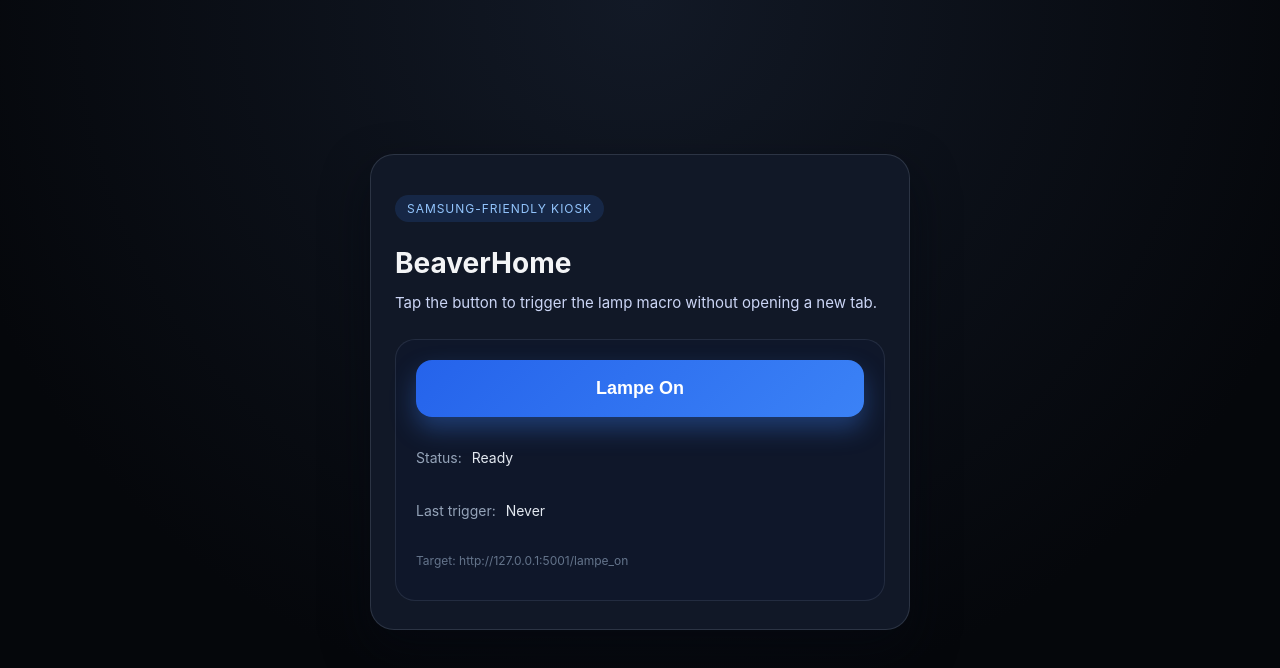
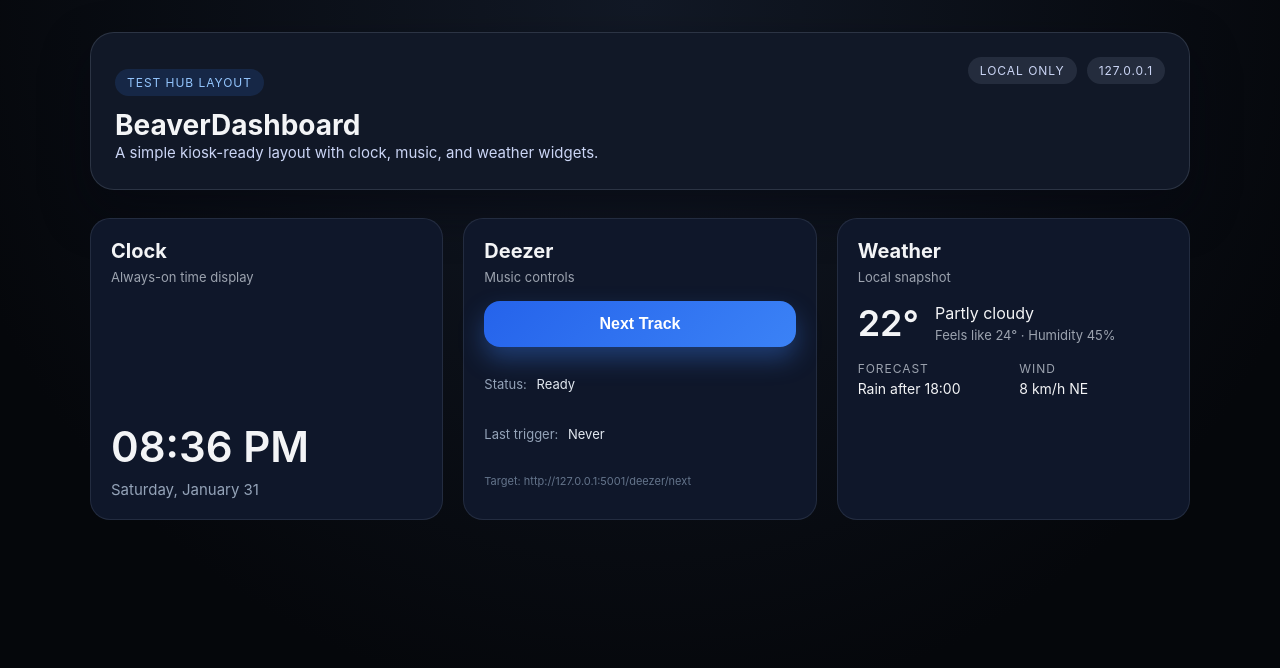
Before and after one commit to remiguillette/BeaverHome, a React (Vite) app: page / in a window 1280 px wide. Shown: the top 668 px of the page. Built offline with nearby package versions, Linux system fonts and the light colour scheme; the HTML template or start-up script is replaced by a standard one.

Commit message:
Create dashboard layout with widgets

```diff
--- a/src/App.tsx
+++ b/src/App.tsx
@@ -1,96 +1,9 @@
-import { useMemo, useState } from "react";
-
-const LAMP_URL = "http://127.0.0.1:5001/lampe_on";
-const COOLDOWN_MS = 400;
-const REQUEST_TIMEOUT_MS = 1200;
-
-function buildTriggerUrl(baseUrl: string) {
-  const url = new URL(baseUrl);
-  url.searchParams.set("_", Date.now().toString());
-  return url.toString();
-}
+import { BeaverDashboard } from "./components/BeaverDashboard";
 
 export default function App() {
-  const [status, setStatus] = useState("Ready");
-  const [lastTriggered, setLastTriggered] = useState<string | null>(null);
-  const [isCoolingDown, setIsCoolingDown] = useState(false);
-
-  const formattedLastTriggered = useMemo(() => {
-    if (!lastTriggered) {
-      return "Never";
-    }
-    return new Date(lastTriggered).toLocaleTimeString();
-  }, [lastTriggered]);
-
-  const triggerLamp = () => {
-    if (isCoolingDown) {
-      return;
-    }
-
-    setStatus("Sending trigger...");
-    setIsCoolingDown(true);
-
-    const img = new Image();
-    img.decoding = "async";
-    let done = false;
-    const finish = (message: string) => {
-      if (done) {
-        return;
-      }
-      done = true;
-      setStatus(message);
-      setLastTriggered(new Date().toISOString());
-    };
-
-    img.onload = () => {
-      finish("Trigger sent.");
-    };
-    img.onerror = () => {
-      finish("Trigger sent (no response).");
-    };
-    img.src = buildTriggerUrl(LAMP_URL);
-
-    window.setTimeout(() => {
-      finish("Trigger sent (timeout).");
-    }, REQUEST_TIMEOUT_MS);
-
-    window.setTimeout(() => {
-      setIsCoolingDown(false);
-    }, COOLDOWN_MS);
-  };
-
   return (
     <div className="app">
-      <main className="card">
-        <header className="card__header">
-          <p className="badge">Samsung-friendly kiosk</p>
-          <h1>BeaverHome</h1>
-          <p className="subtitle">
-            Tap the button to trigger the lamp macro without opening a new tab.
-          </p>
-        </header>
-
-        <section className="panel">
-          <button
-            className="action-button"
-            type="button"
-            onClick={triggerLamp}
-            disabled={isCoolingDown}
-          >
-            {isCoolingDown ? "Please wait..." : "Lampe On"}
-          </button>
-
-          <div className="status">
-            <p>
-              <span>Status:</span> {status}
-            </p>
-            <p>
-              <span>Last trigger:</span> {formattedLastTriggered}
-            </p>
-            <p className="hint">Target: {LAMP_URL}</p>
-          </div>
-        </section>
-      </main>
+      <BeaverDashboard />
     </div>
   );
 }
--- /dev/null
+++ b/src/components/BeaverDashboard.tsx
@@ -0,0 +1,29 @@
+import { ClockWidget } from "./widgets/ClockWidget";
+import { DeezerWidget } from "./widgets/DeezerWidget";
+import { WeatherWidget } from "./widgets/WeatherWidget";
+
+export function BeaverDashboard() {
+  return (
+    <div className="dashboard">
+      <header className="dashboard__header">
+        <div>
+          <p className="badge">Test hub layout</p>
+          <h1>BeaverDashboard</h1>
+          <p className="subtitle">
+            A simple kiosk-ready layout with clock, music, and weather widgets.
+          </p>
+        </div>
+        <div className="dashboard__status">
+          <span className="status-pill">Local only</span>
+          <span className="status-pill">127.0.0.1</span>
+        </div>
+      </header>
+
+      <section className="dashboard__grid">
+        <ClockWidget />
+        <DeezerWidget />
+        <WeatherWidget />
+      </section>
+    </div>
+  );
+}
--- /dev/null
+++ b/src/components/widgets/ClockWidget.tsx
@@ -0,0 +1,38 @@
+import { useEffect, useState } from "react";
+
+function formatTime(date: Date) {
+  return date.toLocaleTimeString(undefined, {
+    hour: "2-digit",
+    minute: "2-digit",
+  });
+}
+
+function formatDate(date: Date) {
+  return date.toLocaleDateString(undefined, {
+    weekday: "long",
+    month: "long",
+    day: "numeric",
+  });
+}
+
+export function ClockWidget() {
+  const [now, setNow] = useState(() => new Date());
+
+  useEffect(() => {
+    const interval = window.setInterval(() => setNow(new Date()), 1000);
+    return () => window.clearInterval(interval);
+  }, []);
+
+  return (
+    <article className="widget-card widget-card--clock">
+      <header>
+        <h2>Clock</h2>
+        <p className="widget-subtitle">Always-on time display</p>
+      </header>
+      <div className="clock">
+        <span className="clock__time">{formatTime(now)}</span>
+        <span className="clock__date">{formatDate(now)}</span>
+      </div>
+    </article>
+  );
+}
--- /dev/null
+++ b/src/components/widgets/DeezerWidget.tsx
@@ -0,0 +1,89 @@
+import { useMemo, useState } from "react";
+
+const DEEZER_NEXT_URL = "http://127.0.0.1:5001/deezer/next";
+const COOLDOWN_MS = 400;
+const REQUEST_TIMEOUT_MS = 1200;
+
+function buildTriggerUrl(baseUrl: string) {
+  const url = new URL(baseUrl);
+  url.searchParams.set("_", Date.now().toString());
+  return url.toString();
+}
+
+export function DeezerWidget() {
+  const [status, setStatus] = useState("Ready");
+  const [lastTriggered, setLastTriggered] = useState<string | null>(null);
+  const [isCoolingDown, setIsCoolingDown] = useState(false);
+
+  const formattedLastTriggered = useMemo(() => {
+    if (!lastTriggered) {
+      return "Never";
+    }
+    return new Date(lastTriggered).toLocaleTimeString();
+  }, [lastTriggered]);
+
+  const triggerNext = () => {
+    if (isCoolingDown) {
+      return;
+    }
+
+    setStatus("Sending trigger...");
+    setIsCoolingDown(true);
+
+    const img = new Image();
+    img.decoding = "async";
+    let done = false;
+    const finish = (message: string) => {
+      if (done) {
+        return;
+      }
+      done = true;
+      setStatus(message);
+      setLastTriggered(new Date().toISOString());
+    };
+
+    img.onload = () => {
+      finish("Trigger sent.");
+    };
+    img.onerror = () => {
+      finish("Trigger sent (no response).");
+    };
+    img.src = buildTriggerUrl(DEEZER_NEXT_URL);
+
+    window.setTimeout(() => {
+      finish("Trigger sent (timeout).");
+    }, REQUEST_TIMEOUT_MS);
+
+    window.setTimeout(() => {
+      setIsCoolingDown(false);
+    }, COOLDOWN_MS);
+  };
+
+  return (
+    <article className="widget-card">
+      <header>
+        <h2>Deezer</h2>
+        <p className="widget-subtitle">Music controls</p>
+      </header>
+      <div className="widget-body">
+        <button
+          className="action-button"
+          type="button"
+          onClick={triggerNext}
+          disabled={isCoolingDown}
+        >
+          {isCoolingDown ? "Please wait..." : "Next Track"}
+        </button>
+        <div className="status">
+          <p>
+            <span>Status:</span> {status}
+          </p>
+          <p>
+            <span>Last trigger:</span> {formattedLastTriggered}
+          </p>
+          <p className="hint">Target: {DEEZER_NEXT_URL}</p>
+        </div>
+      </div>
+    </article>
+  );
+}
--- /dev/null
+++ b/src/components/widgets/WeatherWidget.tsx
@@ -0,0 +1,29 @@
+export function WeatherWidget() {
+  return (
+    <article className="widget-card">
+      <header>
+        <h2>Weather</h2>
+        <p className="widget-subtitle">Local snapshot</p>
+      </header>
+      <div className="weather">
+        <div className="weather__summary">
+          <span className="weather__temp">22°</span>
+          <div>
+            <p className="weather__condition">Partly cloudy</p>
+            <p className="weather__meta">Feels like 24° · Humidity 45%</p>
+          </div>
+        </div>
+        <div className="weather__row">
+          <div>
+            <p className="weather__label">Forecast</p>
+            <p className="weather__value">Rain after 18:00</p>
+          </div>
+          <div>
+            <p className="weather__label">Wind</p>
+            <p className="weather__value">8 km/h NE</p>
+          </div>
+        </div>
+      </div>
+    </article>
+  );
+}
--- a/src/index.css
+++ b/src/index.css
@@ -21,19 +21,49 @@ body {
 
 .app {
   min-height: 100vh;
-  display: flex;
-  align-items: center;
-  justify-content: center;
-  padding: 24px 16px 40px;
+  padding: 32px 20px 48px;
 }
 
-.card {
-  width: min(540px, 100%);
+.dashboard {
+  max-width: 1100px;
+  margin: 0 auto;
+  display: flex;
+  flex-direction: column;
+  gap: 28px;
+}
+
+.dashboard__header {
+  display: flex;
+  align-items: flex-start;
+  justify-content: space-between;
+  gap: 24px;
   background: #111827;
   border-radius: 24px;
-  padding: 28px 24px;
-  box-shadow: 0 20px 45px rgba(5, 8, 16, 0.6);
+  padding: 24px;
   border: 1px solid rgba(148, 163, 184, 0.2);
+  box-shadow: 0 20px 45px rgba(5, 8, 16, 0.55);
+}
+
+.dashboard__status {
+  display: flex;
+  gap: 10px;
+  flex-wrap: wrap;
+}
+
+.status-pill {
+  padding: 6px 12px;
+  border-radius: 999px;
+  background: rgba(148, 163, 184, 0.15);
+  color: #cbd5f5;
+  font-size: 12px;
+  text-transform: uppercase;
+  letter-spacing: 0.08em;
+}
+
+.dashboard__grid {
+  display: grid;
+  grid-template-columns: repeat(auto-fit, minmax(240px, 1fr));
+  gap: 20px;
 }
 
 .card__header {
@@ -61,6 +91,11 @@ h1 {
   margin: 0;
 }
 
+h2 {
+  font-size: 20px;
+  margin: 0 0 6px;
+}
+
 .subtitle {
   margin: 0;
   color: #cbd5f5;
@@ -68,12 +103,47 @@ h1 {
   line-height: 1.5;
 }
 
-.panel {
-  margin-top: 24px;
+.widget-subtitle {
+  margin: 0;
+  color: #9ca3af;
+  font-size: 13px;
+}
+
+.widget-card {
   background: #0f172a;
   border-radius: 20px;
   padding: 20px;
   border: 1px solid rgba(148, 163, 184, 0.15);
+  display: flex;
+  flex-direction: column;
+  gap: 16px;
+  min-height: 240px;
+}
+
+.widget-card--clock {
+  justify-content: space-between;
+}
+
+.widget-body {
+  display: flex;
+  flex-direction: column;
+  gap: 16px;
+}
+
+.clock {
+  display: flex;
+  flex-direction: column;
+  gap: 8px;
+}
+
+.clock__time {
+  font-size: 42px;
+  font-weight: 600;
+}
+
+.clock__date {
+  font-size: 15px;
+  color: #94a3b8;
 }
 
 .action-button {
@@ -82,8 +152,8 @@ h1 {
   border-radius: 16px;
   background: linear-gradient(135deg, #2563eb, #3b82f6);
   color: white;
-  font-size: 18px;
-  padding: 18px 16px;
+  font-size: 16px;
+  padding: 14px 16px;
   font-weight: 600;
   cursor: pointer;
   transition: transform 0.15s ease, box-shadow 0.15s ease;
@@ -101,10 +171,9 @@ h1 {
 }
 
 .status {
-  margin-top: 18px;
   display: grid;
   gap: 8px;
-  font-size: 14px;
+  font-size: 13px;
   color: #e2e8f0;
 }
 
@@ -114,22 +183,74 @@ h1 {
 }
 
 .hint {
-  font-size: 12px;
+  font-size: 11px;
   color: #64748b;
   word-break: break-all;
 }
 
+.weather {
+  display: flex;
+  flex-direction: column;
+  gap: 16px;
+}
+
+.weather__summary {
+  display: flex;
+  align-items: center;
+  gap: 16px;
+}
+
+.weather__temp {
+  font-size: 36px;
+  font-weight: 600;
+}
+
+.weather__condition {
+  margin: 0 0 4px;
+  font-size: 16px;
+}
+
+.weather__meta {
+  margin: 0;
+  color: #9ca3af;
+  font-size: 13px;
+}
+
+.weather__row {
+  display: grid;
+  grid-template-columns: repeat(auto-fit, minmax(120px, 1fr));
+  gap: 12px;
+}
+
+.weather__label {
+  margin: 0;
+  color: #9ca3af;
+  font-size: 12px;
+  text-transform: uppercase;
+  letter-spacing: 0.08em;
+}
+
+.weather__value {
+  margin: 4px 0 0;
+  font-size: 14px;
+}
+
+@media (max-width: 720px) {
+  .dashboard__header {
+    flex-direction: column;
+  }
+}
+
 @media (max-width: 480px) {
-  .card {
-    padding: 22px 18px;
+  .app {
+    padding: 24px 16px 32px;
   }
 
   h1 {
     font-size: 24px;
   }
 
-  .action-button {
-    font-size: 17px;
-    padding: 16px 14px;
+  .clock__time {
+    font-size: 34px;
   }
 }
```
